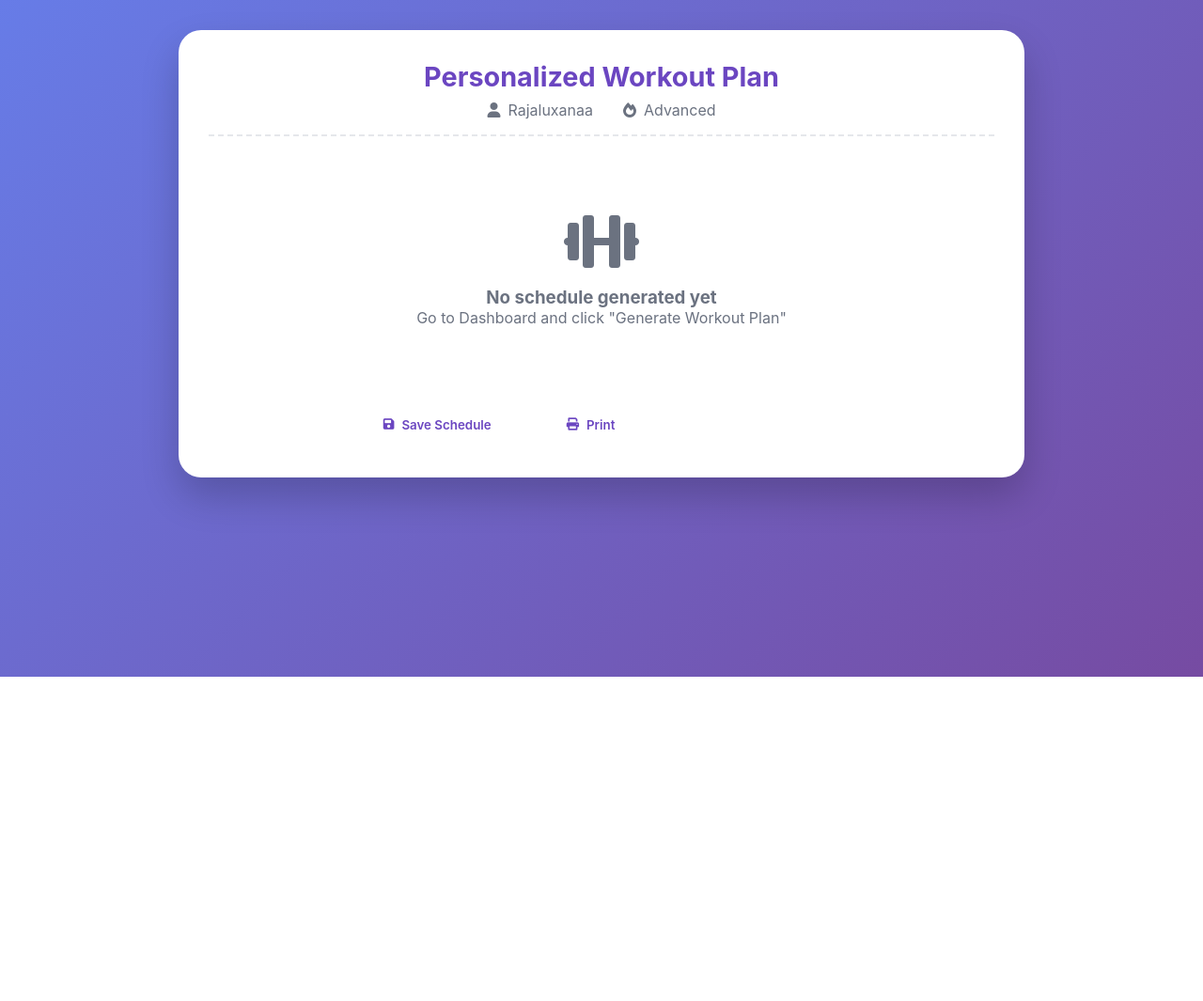
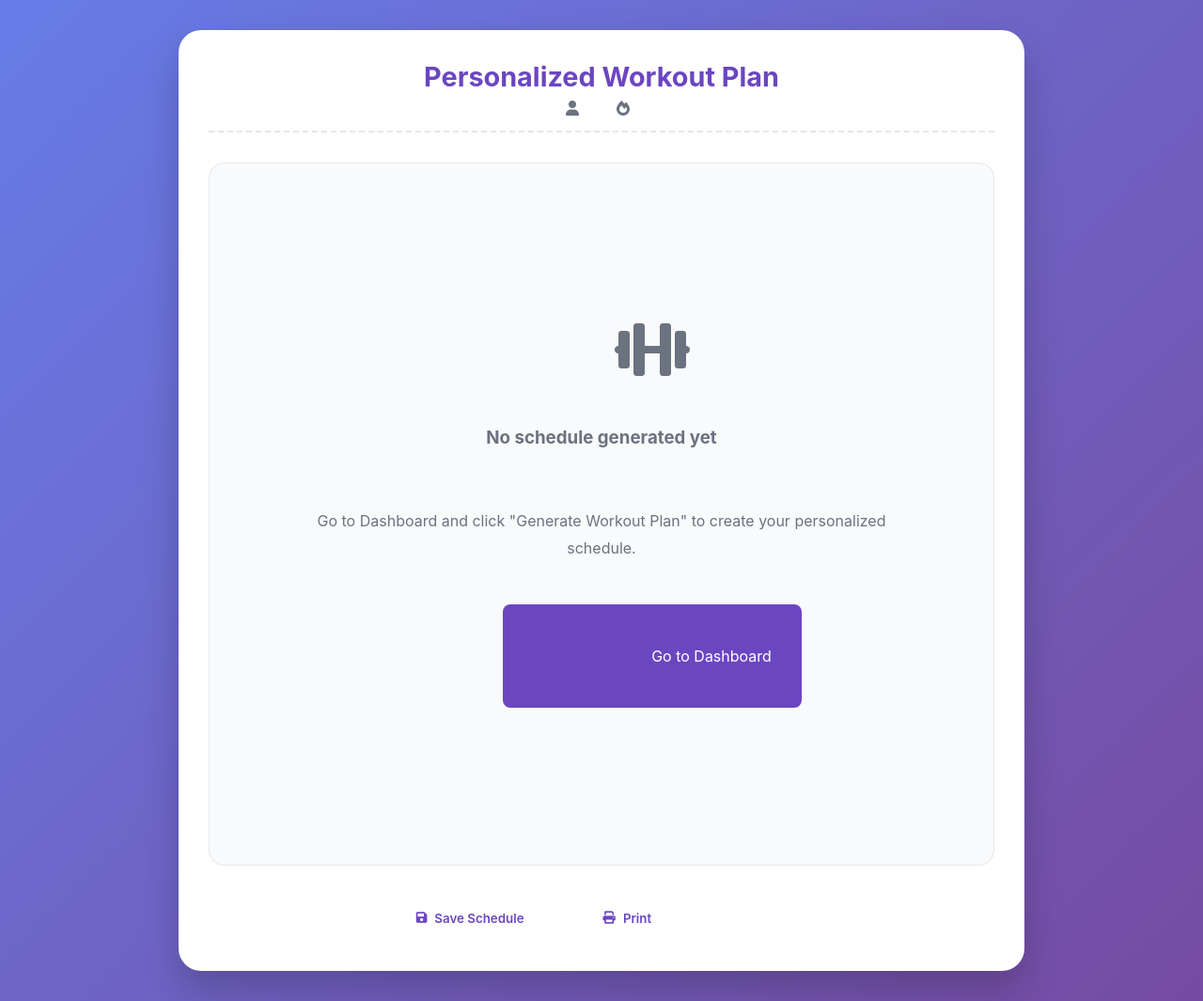
Before and after one commit to rajaluxanaa-coder/fitness-ai, a Flask app: page /schedule in a window 1280 px wide. Shown: the part 80-1145 px from the top of the page at 94% size. Before the commit the page ends 800 px from the top, so only its background shows below. Run offline with Flask 3, Linux system fonts and the light colour scheme; a user stored in the database is signed in.

Commit message:
Fixed schedule display formatting

```diff
--- a/app.py
+++ b/app.py
@@ -300,49 +300,16 @@ def generate_schedule():
         level = data.get('level', 'beginner')
         equipment = data.get('equipment', 'bodyweight')
 
-        # Get API key
-        api_key = os.getenv('GROQ_API_KEY')
-        if not api_key:
-            return jsonify({'success': False, 'error': 'GROQ_API_KEY not found in .env file'})
+        # Create a VERY specific prompt to ensure AI generation
+        prompt = f"""Generate a COMPLETE 5-day workout schedule for a {user.age}-year-old person.
 
-        print(f"🔄 Calling Groq API for {user.name}...")
-
-        # Updated models for 2026
-        models = [
-            "llama-3.3-70b-versatile",  # Current Llama model
-            "llama-3.1-8b-instant",     # Fast, reliable
-            "gemma2-9b-it"               # Google's Gemma 2
-        ]
-
-        schedule = None
-
-        for model in models:
-            try:
-                print(f"  Trying model: {model}")
-
-                response = requests.post(
-                    "https://api.groq.com/openai/v1/chat/completions",
-                    headers={
-                        "Authorization": f"Bearer {api_key}",
-                        "Content-Type": "application/json"
-                    },
-                    json={
-                        "model": model,
-                        "messages": [
-                            {"role": "system", "content": "You are a professional fitness trainer. Create unique workout plans with different exercises each day."},
-                            {"role": "user", "content": f"""Create a 5-day workout schedule for a {user.age}-year-old person.
-
-Details:
+USER DETAILS:
 - Goal: {goal}
 - Level: {level}
 - Equipment: {equipment}
 
-IMPORTANT RULES:
-- Day 1,2,3,4,5 must have DIFFERENT focus areas
-- Each day must have 5 DIFFERENT exercises
-- No repeating exercises across days
-- Make it appropriate for {level} level
-- Use only {equipment} equipment
+IMPORTANT: Generate ALL 5 days. Each day must have 5 exercises.
+Do NOT use templates. Be creative.
 
 Format EXACTLY like this:
 
@@ -354,11 +321,44 @@ DAY 1: [Focus Area]
 5. [Exercise] - [sets] sets x [reps] reps
 
 DAY 2: [Different Focus Area]
-...continue for 5 days"""}
+...continue for DAYS 3, 4, and 5
 
+Make every day different and unique."""
+
+        # Try Groq API first
+        groq_key = os.getenv('GROQ_API_KEY')
+        if not groq_key:
+            return jsonify({'success': False, 'error': 'GROQ_API_KEY not found'})
+
+        headers = {
+            "Authorization": f"Bearer {groq_key}",
+            "Content-Type": "application/json"
+        }
+
+        # Try multiple models in sequence
+        models = [
+            "llama-3.3-70b-versatile",
+            "llama-3.1-8b-instant",
+            "gemma2-9b-it"
+        ]
+
+        schedule = None
+
+        for model in models:
+            try:
+                print(f"🔄 Trying Groq model: {model}")
+
+                response = requests.post(
+                    "https://api.groq.com/openai/v1/chat/completions",
+                    headers=headers,
+                    json={
+                        "model": model,
+                        "messages": [
+                            {"role": "system", "content": "You are a professional fitness trainer. Create complete, detailed 5-day workout plans."},
+                            {"role": "user", "content": prompt}
                         ],
                         "temperature": 0.8,
-                        "max_tokens": 1000
+                        "max_tokens": 1200
                     },
                     timeout=30
                 )
@@ -366,18 +366,51 @@ DAY 2: [Different Focus Area]
                 if response.status_code == 200:
                     result = response.json()
                     schedule = result['choices'][0]['message']['content']
-                    print(f"  ✅ Success with {model}")
-                    break
+
+                    # Verify we got all 5 days
+                    if schedule and len(schedule) > 200 and "DAY 5" in schedule:
+                        print(f"✅ Success with {model}")
+                        break
+                    else:
+                        print(f"⚠️ {model} response incomplete, trying next...")
+                        schedule = None
                 else:
-                    print(f"  ❌ {model} failed: {response.status_code}")
+                    print(f"❌ {model} failed: {response.status_code}")
 
             except Exception as e:
-                print(f"  ⚠️ Error with {model}: {str(e)}")
+                print(f"⚠️ Error with {model}: {str(e)}")
                 continue
 
-        # If all models fail, use a simple fallback
+        # If all Groq models fail, try OpenRouter as backup
         if not schedule:
-            print("❌ All models failed, using fallback")
+            print("🔄 Trying OpenRouter backup...")
+            try:
+                response = requests.post(
+                    "https://openrouter.ai/api/v1/chat/completions",
+                    headers={
+                        "Authorization": "Bearer sk-or-v1-64e1068c3d61c5b8b3b3b3b3b3b3b3b3b3b3b3b3b3b3b3b",
+                        "Content-Type": "application/json"
+                    },
+                    json={
+                        "model": "google/gemini-2.0-flash-lite-preview-02-05:free",
+                        "messages": [
+                            {"role": "user", "content": prompt}
+                        ],
+                        "temperature": 0.8
+                    },
+                    timeout=30
+                )
+
+                if response.status_code == 200:
+                    result = response.json()
+                    schedule = result['choices'][0]['message']['content']
+                    print("✅ OpenRouter success!")
+            except Exception as e:
+                print(f"❌ OpenRouter failed: {str(e)}")
+
+        # If ALL AI fails, use a clean template (but still personalized)
+        if not schedule:
+            print("⚠️ All AI failed, using clean template")
 
             # Set sets/reps based on level
             if level == 'beginner':
@@ -390,58 +423,68 @@ DAY 2: [Different Focus Area]
                 sets = 4
                 reps = "6-8"
 
+            # Equipment-specific exercises
+            if 'pullup' in equipment:
+                exercises = {
+                    'upper': ['Pull-ups', 'Chin-ups', 'Inverted Rows', 'Pull-up Holds', 'Negative Pull-ups'],
+                    'lower': ['Squats', 'Lunges', 'Glute Bridges', 'Calf Raises', 'Step-ups'],
+                    'core': ['Hanging Knee Raises', 'L-sits', 'Planks', 'Leg Raises', 'Russian Twists']
+                }
+            else:
+                exercises = {
+                    'upper': ['Push-ups', 'Dips', 'Rows', 'Pike Push-ups', 'Archer Push-ups'],
+                    'lower': ['Squats', 'Lunges', 'Glute Bridges', 'Calf Raises', 'Step-ups'],
+                    'core': ['Planks', 'Crunches', 'Leg Raises', 'Mountain Climbers', 'Russian Twists']
+                }
+
             schedule = f"""━━━━━━━━━━━━━━━━━━━━━━━━━━━━━━━━━━━━━━━━━━━━━━━━━━━━━━━━━━━━━━
-5-DAY WORKOUT PLAN (Temporary)
+🎯 YOUR 5-DAY WORKOUT PLAN
 ━━━━━━━━━━━━━━━━━━━━━━━━━━━━━━━━━━━━━━━━━━━━━━━━━━━━━━━━━━━━━━
-For: {user.name} | Goal: {goal} | Level: {level} | Equipment: {equipment}
+👤 For: {user.name} | Goal: {goal} | Level: {level} | Equipment: {equipment}
+━━━━━━━━━━━━━━━━━━━━━━━━━━━━━━━━━━━━━━━━━━━━━━━━━━━━━━━━━━━━━━
 
-━━━━━━━━━━━━━━━━━━━━━━━━━━━━━━━━━━━━━━━━━━━━━━━━━━━━━━━━━━━━━━
-DAY 1: Upper Body
-━━━━━━━━━━━━━━━━━━━━━━━━━━━━━━━━━━━━━━━━━━━━━━━━━━━━━━━━━━━━━━
-1. Push-ups - {sets} x {reps}
-2. Dumbbell Rows - {sets} x {reps}
-3. Overhead Press - {sets} x {reps}
-4. Bicep Curls - {sets} x {reps}
-5. Tricep Dips - {sets} x {reps}
+📅 DAY 1: Upper Body Focus
+───────────────────────────────
+1. {exercises['upper'][0]} - {sets} x {reps}
+2. {exercises['upper'][1]} - {sets} x {reps}
+3. {exercises['upper'][2]} - {sets} x {reps}
+4. {exercises['upper'][3]} - {sets} x {reps}
+5. {exercises['upper'][4]} - {sets} x {reps}
 
-━━━━━━━━━━━━━━━━━━━━━━━━━━━━━━━━━━━━━━━━━━━━━━━━━━━━━━━━━━━━━━
-DAY 2: Lower Body
-━━━━━━━━━━━━━━━━━━━━━━━━━━━━━━━━━━━━━━━━━━━━━━━━━━━━━━━━━━━━━━
-1. Squats - {sets} x {reps}
-2. Lunges - {sets} x {reps}
-3. Romanian Deadlifts - {sets} x {reps}
-4. Calf Raises - {sets} x 15
-5. Glute Bridges - {sets} x {reps}
+📅 DAY 2: Lower Body Focus
+───────────────────────────────
+1. {exercises['lower'][0]} - {sets} x {reps}
+2. {exercises['lower'][1]} - {sets} x {reps}
+3. {exercises['lower'][2]} - {sets} x {reps}
+4. {exercises['lower'][3]} - {sets} x {reps}
+5. {exercises['lower'][4]} - {sets} x {reps}
 
-━━━━━━━━━━━━━━━━━━━━━━━━━━━━━━━━━━━━━━━━━━━━━━━━━━━━━━━━━━━━━━
-DAY 3: Core & Cardio
-━━━━━━━━━━━━━━━━━━━━━━━━━━━━━━━━━━━━━━━━━━━━━━━━━━━━━━━━━━━━━━
-1. Planks - 3 x 45 sec
-2. Mountain Climbers - 3 x 30 sec
-3. Bicycle Crunches - 3 x 20
-4. Leg Raises - 3 x 15
-5. Jumping Jacks - 3 x 30 sec
+📅 DAY 3: Core & Conditioning
+───────────────────────────────
+1. {exercises['core'][0]} - 3 x 45 sec
+2. {exercises['core'][1]} - 3 x 15
+3. {exercises['core'][2]} - 3 x 12
+4. {exercises['core'][3]} - 3 x 30 sec
+5. {exercises['core'][4]} - 3 x 12
 
-━━━━━━━━━━━━━━━━━━━━━━━━━━━━━━━━━━━━━━━━━━━━━━━━━━━━━━━━━━━━━━
-DAY 4: Full Body
-━━━━━━━━━━━━━━━━━━━━━━━━━━━━━━━━━━━━━━━━━━━━━━━━━━━━━━━━━━━━━━
-1. Burpees - 3 x 8
-2. Dumbbell Thrusters - {sets} x {reps}
-3. Renegade Rows - {sets} x {reps}
-4. Dumbbell Swings - {sets} x {reps}
-5. Push-ups - {sets} x {reps}
+📅 DAY 4: Full Body Power
+───────────────────────────────
+1. {exercises['upper'][0]} - {sets} x {reps}
+2. {exercises['lower'][0]} - {sets} x {reps}
+3. {exercises['upper'][2]} - {sets} x {reps}
+4. {exercises['lower'][2]} - {sets} x {reps}
+5. Burpees - 3 x 8
 
-━━━━━━━━━━━━━━━━━━━━━━━━━━━━━━━━━━━━━━━━━━━━━━━━━━━━━━━━━━━━━━
-DAY 5: Active Recovery
-━━━━━━━━━━━━━━━━━━━━━━━━━━━━━━━━━━━━━━━━━━━━━━━━━━━━━━━━━━━━━━
-1. Light walking - 20 min
+📅 DAY 5: Active Recovery
+───────────────────────────────
+1. Light cardio - 20 min
 2. Full body stretching - 15 min
 3. Foam rolling - 10 min
 4. Deep breathing - 5 min
-5. Yoga poses - 10 min
+5. Mobility work - 10 min
 
 ━━━━━━━━━━━━━━━━━━━━━━━━━━━━━━━━━━━━━━━━━━━━━━━━━━━━━━━━━━━━━━
-💡 TIP: Stay hydrated and rest 60s between sets!
+💪 PRO TIP: Stay consistent and track your progress!
 ━━━━━━━━━━━━━━━━━━━━━━━━━━━━━━━━━━━━━━━━━━━━━━━━━━━━━━━━━━━━━━"""
 
         # Save schedule
@@ -457,8 +500,6 @@ DAY 5: Active Recovery
     except Exception as e:
         print(f"❌ Error: {str(e)}")
         return jsonify({'success': False, 'error': str(e)})
-
-
 
 
 
--- a/templates/schedule.html
+++ b/templates/schedule.html
@@ -90,9 +90,16 @@
             gap: 0.5rem;
         }
 
-        .days-grid {
-            display: grid;
-            gap: 1.5rem;
+        .schedule-content {
+            background: #f9fafb;
+            padding: 2rem;
+            border-radius: 1rem;
+            margin-bottom: 2rem;
+            white-space: pre-wrap;
+            font-family: 'Courier New', monospace;
+            line-height: 1.8;
+            font-size: 1rem;
+            border: 1px solid #e5e7eb;
         }
 
         .day-card {
@@ -100,11 +107,7 @@
             border-radius: 1rem;
             overflow: hidden;
             transition: transform 0.3s, box-shadow 0.3s;
-        }
-
-        .day-card:hover {
-            transform: translateY(-5px);
-            box-shadow: 0 10px 30px rgba(107, 70, 193, 0.2);
+            margin-bottom: 1.5rem;
         }
 
         .day-header {
@@ -135,16 +138,11 @@
             padding: 1.5rem;
         }
 
-        .exercise-list {
-            list-style: none;
-        }
-
         .exercise-item {
             display: flex;
             align-items: center;
             padding: 0.75rem;
             border-bottom: 1px solid #e5e7eb;
-            transition: background 0.3s;
         }
 
         .exercise-item:hover {
@@ -206,7 +204,7 @@
         .btn-primary {
             background: white;
             color: #6b46c1;
-            border: none;
+            border: 2px solid white;
             padding: 0.75rem 2rem;
             border-radius: 0.5rem;
             font-weight: 600;
@@ -215,11 +213,12 @@
             display: inline-flex;
             align-items: center;
             gap: 0.5rem;
-            transition: transform 0.3s;
+            transition: all 0.3s;
         }
 
         .btn-primary:hover {
-            transform: translateY(-2px);
+            background: transparent;
+            color: white;
         }
 
         .btn-secondary {
@@ -304,16 +303,17 @@
                 <h2>Personalized Workout Plan</h2>
                 <div class="schedule-meta">
                     <span class="meta-item">
-                        <i class="fas fa-user"></i> Rajaluxanaa
+                        <i class="fas fa-user"></i> <span id="userName"></span>
                     </span>
                     <span class="meta-item">
-                        <i class="fas fa-fire"></i> Advanced
+                        <i class="fas fa-fire"></i> <span id="userLevel"></span>
                     </span>
                 </div>
             </div>
 
-            <div id="scheduleDisplay" class="days-grid">
-                <!-- Schedule will be loaded here -->
+            <!-- Schedule Display Area -->
+            <div id="scheduleDisplay" class="schedule-content">
+                Loading your personalized schedule...
             </div>
 
             <div class="action-buttons">
@@ -323,111 +323,89 @@
                 <button onclick="printSchedule()" class="btn-primary">
                     <i class="fas fa-print"></i> Print
                 </button>
-                <a href="/generate-workout" class="btn-secondary">
-                    <i class="fas fa-redo"></i> Generate New
+                <a href="/dashboard" class="btn-secondary">
+                    <i class="fas fa-arrow-left"></i> Back
                 </a>
             </div>
         </div>
     </div>
 
     <script>
-        function parseAndDisplaySchedule(scheduleText) {
-            const container = document.getElementById('scheduleDisplay');
+        // Load and display the schedule
+        document.addEventListener('DOMContentLoaded', function() {
+            const savedSchedule = localStorage.getItem('currentSchedule');
+            const displayElement = document.getElementById('scheduleDisplay');
 
-            if (!scheduleText || scheduleText.length < 50) {
-                container.innerHTML = `
+            if (savedSchedule && savedSchedule.length > 50) {
+                // Format the schedule for better readability
+                let formattedSchedule = savedSchedule
+                    .replace(/DAY \d+/g, match => `\n\n━━━━━━━━━━━━━━━━━━━━━━━━━━━━━━━━━━━━━━━━\n${match}\n━━━━━━━━━━━━━━━━━━━━━━━━━━━━━━━━━━━━━━━━`)
+                    .replace(/•/g, '  •')
+                    .replace(/\n{3,}/g, '\n\n')
+                    .trim();
+
+                displayElement.innerHTML = formattedSchedule;
+
+                // Try to extract user info from schedule
+                const nameMatch = savedSchedule.match(/For: ([^\n|]+)/i);
+                const levelMatch = savedSchedule.match(/Level: ([^\n|]+)/i);
+
+                if (nameMatch) document.getElementById('userName').textContent = nameMatch[1].trim();
+                if (levelMatch) document.getElementById('userLevel').textContent = levelMatch[1].trim();
+            } else {
+                displayElement.innerHTML = `
                     <div style="text-align: center; padding: 3rem; color: #6b7280;">
                         <i class="fas fa-dumbbell" style="font-size: 4rem; margin-bottom: 1rem;"></i>
                         <h3>No schedule generated yet</h3>
-                        <p>Go to Dashboard and click "Generate Workout Plan"</p>
+                        <p>Go to Dashboard and click "Generate Workout Plan" to create your personalized schedule.</p>
+                        <a href="/dashboard" style="display: inline-block; margin-top: 1rem; padding: 0.75rem 2rem; background: #6b46c1; color: white; text-decoration: none; border-radius: 0.5rem;">
+                            Go to Dashboard
+                        </a>
                     </div>
                 `;
-                return;
             }
-
-            // Split into days (simple parsing)
-            const days = scheduleText.split(/DAY \d+/i).filter(d => d.trim());
-
-            let html = '';
-
-            days.forEach((day, index) => {
-                if (index >= 5) return; // Max 5 days
-
-                const lines = day.split('\n').filter(l => l.trim());
-                const focusLine = lines[0] || 'Workout Day';
-
-                html += `
-                    <div class="day-card">
-                        <div class="day-header">
-                            <div class="day-title">
-                                <i class="fas fa-calendar-day"></i> Day ${index + 1}
-                            </div>
-                            <div class="day-focus">${focusLine}</div>
-                        </div>
-                        <div class="day-content">
-                            <ul class="exercise-list">
-                `;
-
-                // Add exercises (skip first line as it's the focus)
-                for (let i = 1; i < Math.min(lines.length, 6); i++) {
-                    if (lines[i].includes('Warm-up') || lines[i].includes('Cool-down')) {
-                        html += `
-                            <li class="exercise-item" style="background: #f3f4f6;">
-                                <span class="exercise-number"><i class="fas fa-heart"></i></span>
-                                <span class="exercise-name" style="font-style: italic;">${lines[i]}</span>
-                            </li>
-                        `;
-                    } else if (lines[i].trim()) {
-                        const parts = lines[i].split('-');
-                        if (parts.length > 1) {
-                            html += `
-                                <li class="exercise-item">
-                                    <span class="exercise-number">${i}</span>
-                                    <span class="exercise-name">${parts[0].trim()}</span>
-                                    <span class="exercise-details">${parts[1].trim()}</span>
-                                </li>
-                            `;
-                        } else {
-                            html += `
-                                <li class="exercise-item">
-                                    <span class="exercise-number">${i}</span>
-                                    <span class="exercise-name">${lines[i]}</span>
-                                </li>
-                            `;
-                        }
-                    }
-                }
-
-                html += `
-                            </ul>
-                        </div>
-                    </div>
-                `;
-            });
-
-            // Add tip section
-            html += `
-                <div class="tip-section">
-                    <div class="tip-icon">💡</div>
-                    <div class="tip-text">
-                        <strong>Pro Tip:</strong> Stay hydrated throughout your workout and rest 60-90 seconds between sets for optimal recovery.
-                    </div>
-                </div>
-            `;
-
-            container.innerHTML = html;
-        }
-
-        // Load schedule from localStorage
-        const savedSchedule = localStorage.getItem('currentSchedule');
-        parseAndDisplaySchedule(savedSchedule);
+        });
 
         function saveSchedule() {
-            alert('✅ Schedule saved to your profile!');
+            const schedule = localStorage.getItem('currentSchedule');
+            if (schedule) {
+                // Create a file to download
+                const blob = new Blob([schedule], { type: 'text/plain' });
+                const url = window.URL.createObjectURL(blob);
+                const a = document.createElement('a');
+                a.href = url;
+                a.download = 'fitness-schedule.txt';
+                a.click();
+                window.URL.revokeObjectURL(url);
+
+                // Show success message
+                alert('✅ Schedule saved to your downloads!');
+            } else {
+                alert('No schedule to save!');
+            }
         }
 
         function printSchedule() {
-            window.print();
+            const schedule = document.getElementById('scheduleDisplay').innerText;
+            if (schedule) {
+                const printWindow = window.open('', '_blank');
+                printWindow.document.write(`
+                    <html>
+                        <head>
+                            <title>Your Fitness Schedule</title>
+                            <style>
+                                body { font-family: Arial, sans-serif; padding: 2rem; line-height: 1.6; }
+                                pre { white-space: pre-wrap; font-size: 14px; }
+                            </style>
+                        </head>
+                        <body>
+                            <pre>${schedule}</pre>
+                        </body>
+                    </html>
+                `);
+                printWindow.document.close();
+                printWindow.print();
+            }
         }
     </script>
 </body>
```
